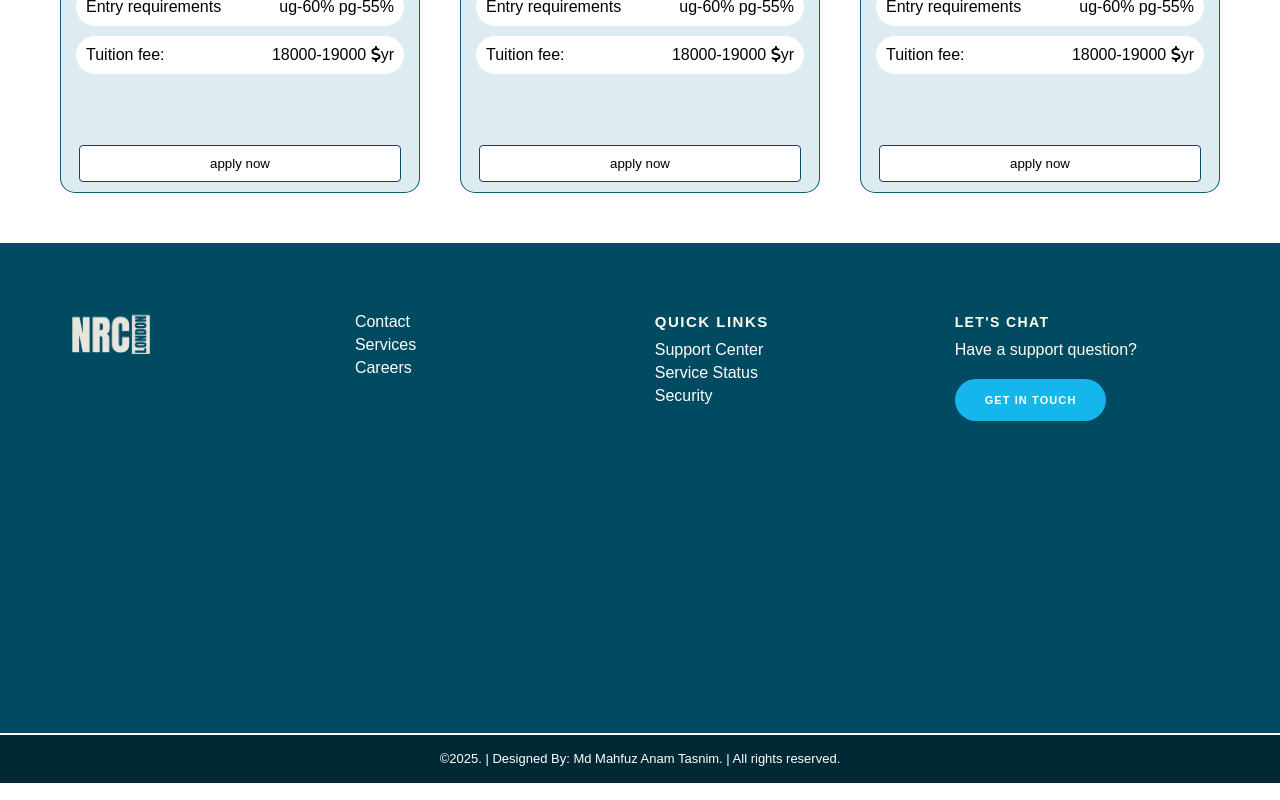
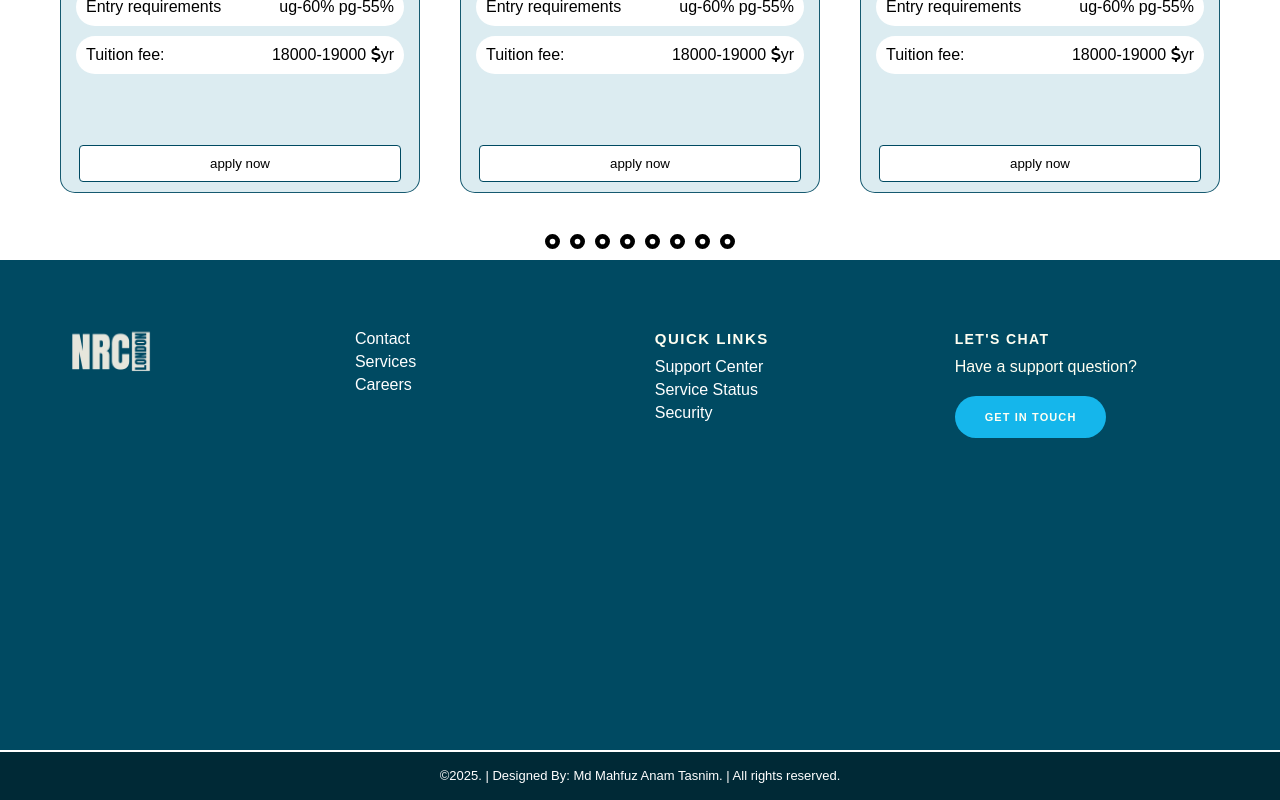
Before and after one commit to mahfuz-ta09/nrc-london, a Next.js app: page /Students/subjects in a window 1280 px wide. Shown: the part 2157-2957 px from the top of the page. Built offline with nearby package versions, Linux system fonts and the light colour scheme; a web font is replaced by a local one.

Commit message:
student page added1.3

```diff
--- a/src/app/(withnavbar)/Students/subjects/page.tsx
+++ b/src/app/(withnavbar)/Students/subjects/page.tsx
@@ -1,6 +1,6 @@
 import Footer from '@/component/shared/Footer/Footer'
 import '@/css/Students/Subjects/Subjects.css'
-import { faCancel, faDollar } from '@fortawesome/free-solid-svg-icons'
+import { faCancel, faDollar, faDotCircle } from '@fortawesome/free-solid-svg-icons'
 import { FontAwesomeIcon } from '@fortawesome/react-fontawesome'
 
 
@@ -341,6 +341,16 @@ const page = () => {
                     </div>
 
                 </div>
+                <div className="navigation">
+                    <button><FontAwesomeIcon icon={faDotCircle}/></button>
+                    <button><FontAwesomeIcon icon={faDotCircle}/></button>
+                    <button><FontAwesomeIcon icon={faDotCircle}/></button>
+                    <button><FontAwesomeIcon icon={faDotCircle}/></button>
+                    <button><FontAwesomeIcon icon={faDotCircle}/></button>
+                    <button><FontAwesomeIcon icon={faDotCircle}/></button>
+                    <button><FontAwesomeIcon icon={faDotCircle}/></button>
+                    <button><FontAwesomeIcon icon={faDotCircle}/></button>
+                </div>
             </div>
 
 
--- a/src/css/Students/Subjects/Subjects.css
+++ b/src/css/Students/Subjects/Subjects.css
@@ -139,6 +139,19 @@
     margin-top: 10px;
 }
 
+.navigation{
+    display: flex;
+    align-items: center;
+    justify-content: center;
+    gap: 10px;
+}
+
+.navigation button{
+    border: none;
+    background: transparent;
+    font-size: 15px;
+}
+
 @media screen and (max-width:450px) {
     .single-subject{
         width: 95%;
```
